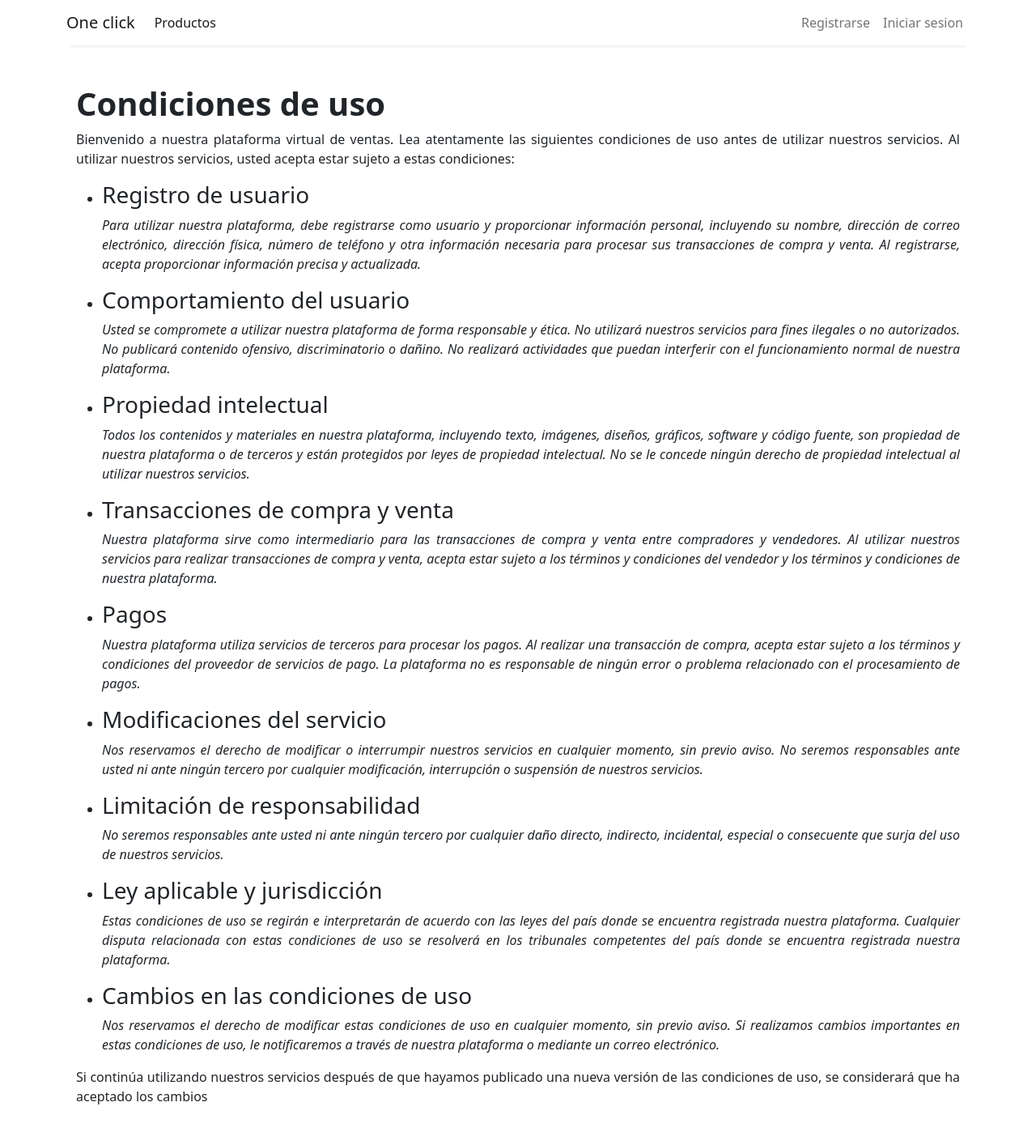
After one commit to pablo137/carrito, a Django app: page /condiciones in a window 1280 px wide. The commit adds this page. Shown: the whole page at 81% size. Run offline with Django 3.2, Linux system fonts and the light colour scheme; some libraries are stand-ins or nearby versions.

Commit message:
ADD HOME AJUSTES

```diff
--- a/store/models/category.py
+++ b/store/models/category.py
@@ -2,6 +2,7 @@ from django.db import  models
 
 class Category(models.Model):
     name = models.CharField(max_length=20)
+    image = models.ImageField(default='uploads/categorias/img_defecto.jpg', upload_to='uploads/categorias/', verbose_name='Imagen de categoria')
 
     @staticmethod
     def get_all_categories():
--- a/store/models/product.py
+++ b/store/models/product.py
@@ -7,7 +7,8 @@ class Product(models.Model):
     price = models.IntegerField(default=0)
     category = models.ForeignKey(Category, on_delete=models.CASCADE, default=1)
     description = models.CharField(max_length=200, default='' , null=True , blank=True)
-    image = models.ImageField(upload_to='uploads/products/')
+    image = models.ImageField(default='uploads/products/img_defecto_p.jpg',upload_to='uploads/products/')
+    stock = models.BooleanField(default=True)
 
     @staticmethod
     def get_products_by_id(ids):
--- a/store/templates/base.html
+++ b/store/templates/base.html
@@ -1,25 +1,43 @@
-<!doctype html>
+<!DOCTYPE html>
 <html lang="en">
 
 <head>
   <!-- Required meta tags -->
-  <meta charset="utf-8">
-  <meta name="viewport" content="width=device-width, initial-scale=1, shrink-to-fit=no">
+  <meta charset="utf-8" />
+  <meta name="viewport" content="width=device-width, initial-scale=1, shrink-to-fit=no" />
 
   <!-- Bootstrap CSS -->
   <link rel="stylesheet" href="https://maxcdn.bootstrapcdn.com/bootstrap/4.0.0/css/bootstrap.min.css"
-    integrity="sha384-Gn5384xqQ1aoWXA+058RXPxPg6fy4IWvTNh0E263XmFcJlSAwiGgFAW/dAiS6JXm" crossorigin="anonymous">
+    integrity="sha384-Gn5384xqQ1aoWXA+058RXPxPg6fy4IWvTNh0E263XmFcJlSAwiGgFAW/dAiS6JXm" crossorigin="anonymous" />
+
+  <!-- CARROUSEL -->
+  <link href="https://cdn.jsdelivr.net/npm/bootstrap@5.3.0-alpha1/dist/css/bootstrap.min.css" rel="stylesheet"
+    integrity="sha384-GLhlTQ8iRABdZLl6O3oVMWSktQOp6b7In1Zl3/Jr59b6EGGoI1aFkw7cmDA6j6gD" crossorigin="anonymous">
+  <!-- Bootstrap CSS -->
+  <link href="https://cdn.jsdelivr.net/npm/bootstrap@5.0.1/dist/css/bootstrap.min.css" rel="stylesheet"
+    integrity="sha384-+0n0xVW2eSR5OomGNYDnhzAbDsOXxcvSN1TPprVMTNDbiYZCxYbOOl7+AMvyTG2x" crossorigin="anonymous" />
+  <link rel="stylesheet" href="https://cdnjs.cloudflare.com/ajax/libs/OwlCarousel2/2.3.4/assets/owl.carousel.min.css"
+    integrity="sha512-tS3S5qG0BlhnQROyJXvNjeEM4UpMXHrQfTGmbQ1gKmelCxlSEBUaxhRBj/EFTzpbP4RVSrpEikbmdJobCvhE3g=="
+    crossorigin="anonymous" />
+  <link rel="stylesheet"
+    href="https://cdnjs.cloudflare.com/ajax/libs/OwlCarousel2/2.3.4/assets/owl.theme.default.min.css"
+    integrity="sha512-sMXtMNL1zRzolHYKEujM2AqCLUR9F2C4/05cdbxjjLSRvMQIciEPCQZo++nk7go3BtSuK9kfa/s+a4f4i5pLkw=="
+    crossorigin="anonymous" />
+  <link href="https://cdn.jsdelivr.net/npm/bootstrap@5.3.0-alpha1/dist/css/bootstrap.min.css" rel="stylesheet"
+    integrity="sha384-GLhlTQ8iRABdZLl6O3oVMWSktQOp6b7In1Zl3/Jr59b6EGGoI1aFkw7cmDA6j6gD" crossorigin="anonymous" />
 
   <title>{% block title %}{% endblock %}</title>
 
   <style>
-    nav{
+    nav {
       background-color: white;
     }
+
     .one-edge-shadow {
       box-shadow: 0 8px 2px -5px rgb(246, 245, 245);
     }
-.display-8{
+
+    .display-8 {
       font-weight: 200;
       font-size: 30px;
     }
@@ -27,14 +45,9 @@
 </head>
 
 <body>
-
-  <!-- navbar -->
-
-  <nav class="one-edge-shadow
-  sticky-top navbar
-  navbar-expand-lg
-   navbar-light bg-white">
-    <a class="navbar-brand" href="/">One click</a>
+  <div class="container">
+    <nav class="one-edge-shadow sticky-top navbar navbar-expand-lg navbar-light bg-white">
+      <a class="navbar-brand" href="{% url 'home' %}">One click</a>
       <button class="navbar-toggler" type="button" data-toggle="collapse" data-target="#navbarSupportedContent"
         aria-controls="navbarSupportedContent" aria-expanded="false" aria-label="Toggle navigation">
         <span class="navbar-toggler-icon"></span>
@@ -47,41 +60,38 @@
           </li>
         </ul>
 
-
-      <ul class=" navbar-nav my-2 my-lg-0">
-        <li class="nav-item ">
+        <ul class="navbar-nav my-2 my-lg-0">
+          {% if request.session.customer %}
+          <li class="nav-item">
             <a class="nav-link" href="/cart">Carrito
               <span class="badge badge-info">{{request.session.cart.keys|length}}</span>
               <span class="sr-only">(current)</span></a>
           </li>
-        {% if request.session.customer %}
-
-        <li class="nav-item ">
+          <li class="nav-item">
+            <a class="nav-link" href="/perfil">Perfil<span class="sr-only">(current)</span></a>
+          </li>
+          <li class="nav-item">
             <a class="nav-link" href="/orders">Orden<span class="sr-only">(current)</span></a>
           </li>
-        <li class="nav-item ">
+          <li class="nav-item">
             <a class="nav-link" href="/logout">Cerrar sesion<span class="sr-only">(current)</span></a>
           </li>
           {% else %}
 
-        <li class="nav-item ">
+          <li class="nav-item">
             <a class="nav-link" href="/signup">Registrarse<span class="sr-only">(current)</span></a>
           </li>
-        <li class="nav-item ">
+          <li class="nav-item">
             <a class="nav-link" href="/login">Iniciar sesion<span class="sr-only">(current)</span></a>
           </li>
           {% endif %}
-
-
-
         </ul>
-
-
       </div>
     </nav>
 
-
     {% block content %}{% endblock %}
+  </div>
+  <!-- navbar -->
 
   <!-- Optional JavaScript -->
   <!-- jQuery first, then Popper.js, then Bootstrap JS -->
@@ -94,6 +104,38 @@
   <script src="https://maxcdn.bootstrapcdn.com/bootstrap/4.0.0/js/bootstrap.min.js"
     integrity="sha384-JZR6Spejh4U02d8jOt6vLEHfe/JQGiRRSQQxSfFWpi1MquVdAyjUar5+76PVCmYl"
     crossorigin="anonymous"></script>
+
+  <!-- CARROUSEL -->
+  <script src="https://cdn.jsdelivr.net/npm/bootstrap@5.3.0-alpha1/dist/js/bootstrap.bundle.min.js"
+    integrity="sha384-w76AqPfDkMBDXo30jS1Sgez6pr3x5MlQ1ZAGC+nuZB+EYdgRZgiwxhTBTkF7CXvN"
+    crossorigin="anonymous"></script>
+  <script src="https://cdnjs.cloudflare.com/ajax/libs/jquery/3.6.0/jquery.min.js"></script>
+
+  <!-- Option 1: Bootstrap Bundle with Popper -->
+  <script src="https://cdn.jsdelivr.net/npm/bootstrap@5.0.1/dist/js/bootstrap.bundle.min.js"
+    integrity="sha384-gtEjrD/SeCtmISkJkNUaaKMoLD0//ElJ19smozuHV6z3Iehds+3Ulb9Bn9Plx0x4"
+    crossorigin="anonymous"></script>
+  <script src="https://cdnjs.cloudflare.com/ajax/libs/OwlCarousel2/2.3.4/owl.carousel.min.js"
+    integrity="sha512-bPs7Ae6pVvhOSiIcyUClR7/q2OAsRiovw4vAkX+zJbw3ShAeeqezq50RIIcIURq7Oa20rW2n2q+fyXBNcU9lrw=="
+    crossorigin="anonymous"></script>
+  <script>
+    $(".owl-carousel").owlCarousel({
+      loop: true,
+      margin: 15,
+      nav: true,
+      responsive: {
+        0: {
+          items: 1,
+        },
+        600: {
+          items: 2,
+        },
+        1000: {
+          items: 3,
+        },
+      },
+    });
+  </script>
 </body>
 
 </html>
--- /dev/null
+++ b/store/templates/html_static/condiciones_uso.html
@@ -0,0 +1,122 @@
+{% extends 'base.html' %}
+{% block title %} Condiciones de uso {% endblock %}
+{% block content %}
+<div class="container mt-5 mb-5 text-justify">
+    <h1 class="fw-bold"> Condiciones de uso </h1>
+
+    <p>
+        Bienvenido a nuestra plataforma virtual de ventas. Lea atentamente las siguientes condiciones de uso antes de
+        utilizar nuestros servicios. Al utilizar nuestros servicios, usted acepta estar sujeto a estas condiciones:
+    </p>
+
+    <ul>
+        <li>
+            <h3>Registro de usuario</h3>
+            <p class="font-italic">
+                Para utilizar nuestra plataforma, debe registrarse como usuario y proporcionar información personal,
+                incluyendo su
+                nombre, dirección de correo electrónico, dirección física, número de teléfono y otra información
+                necesaria
+                para
+                procesar sus transacciones de compra y venta. Al registrarse, acepta proporcionar información precisa y
+                actualizada.
+
+            </p>
+        </li>
+        <li>
+            <h3>Comportamiento del usuario</h3>
+            <p class="font-italic">Usted se compromete a utilizar nuestra plataforma de forma responsable y ética. No utilizará nuestros
+                servicios para
+                fines ilegales o no autorizados. No publicará contenido ofensivo, discriminatorio o dañino. No realizará
+                actividades
+                que puedan interferir con el funcionamiento normal de nuestra plataforma.</p>
+        </li>
+        <li>
+            <h3>Propiedad intelectual</h3>
+            <p class="font-italic">Todos los contenidos y materiales en nuestra plataforma, incluyendo texto, imágenes, diseños, gráficos,
+                software y
+                código fuente, son propiedad de nuestra plataforma o de terceros y están protegidos por leyes de
+                propiedad
+                intelectual. No se le concede ningún derecho de propiedad intelectual al utilizar nuestros servicios.
+            </p>
+        </li>
+        <li>
+            <h3>Transacciones de compra y venta</h3>
+            <p class="font-italic">
+                Nuestra plataforma sirve como intermediario para las transacciones de compra y venta entre compradores y
+                vendedores.
+                Al utilizar nuestros servicios para realizar transacciones de compra y venta, acepta estar sujeto a los
+                términos y
+                condiciones del vendedor y los términos y condiciones de nuestra plataforma.
+
+            </p>
+        </li>
+        <li>
+            <h3>Pagos</h3>
+            <p class="font-italic">
+                Nuestra plataforma utiliza servicios de terceros para procesar los pagos. Al realizar una transacción de
+                compra,
+                acepta estar sujeto a los términos y condiciones del proveedor de servicios de pago. La plataforma no es
+                responsable
+                de ningún error o problema relacionado con el procesamiento de pagos.
+
+            </p>
+        </li>
+        <li>
+            <h3>Modificaciones del servicio</h3>
+            <p class="font-italic">
+                Nos reservamos el derecho de modificar o interrumpir nuestros servicios en cualquier momento, sin previo
+                aviso. No
+                seremos responsables ante usted ni ante ningún tercero por cualquier modificación, interrupción o
+                suspensión
+                de
+                nuestros servicios.
+
+            </p>
+        </li>
+        <li>
+            <h3>Limitación de responsabilidad</h3>
+            <p class="font-italic">
+                No seremos responsables ante usted ni ante ningún tercero por cualquier daño directo, indirecto,
+                incidental,
+                especial o consecuente que surja del uso de nuestros servicios.
+
+            </p>
+        </li>
+        <li>
+            <h3>Ley aplicable y jurisdicción</h3>
+
+            <p class="font-italic">
+                Estas condiciones de uso se regirán e interpretarán de acuerdo con las leyes del país donde se encuentra
+                registrada
+                nuestra plataforma. Cualquier disputa relacionada con estas condiciones de uso se resolverá en los
+                tribunales
+                competentes del país donde se encuentra registrada nuestra plataforma.
+
+            </p>
+        </li>
+        <li>
+            <h3>
+                Cambios en las condiciones de uso
+            </h3>
+
+            <p class="font-italic">
+                Nos reservamos el derecho de modificar estas condiciones de uso en cualquier momento, sin previo aviso.
+                Si
+                realizamos cambios importantes en estas condiciones de uso, le notificaremos a través de nuestra
+                plataforma
+                o
+                mediante un correo electrónico.
+
+            </p>
+        </li>
+    </ul>
+    <p>
+        Si continúa utilizando nuestros servicios después de que hayamos publicado una nueva versión de las condiciones
+        de
+        uso, se considerará que ha aceptado los cambios
+
+    </p>
+</div>
+
+{% endblock %}
--- a/store/urls.py
+++ b/store/urls.py
@@ -1,22 +1,29 @@
 from django.contrib import admin
 from django.urls import path
-from .views.home import Index , store
+from .views.home import Index, store, home, condiciones_uso, privacidad
 from .views.signup import Signup
-from .views.login import Login , logout
+from .views.login import Login, logout
 from .views.cart import Cart
 from .views.checkout import CheckOut
 from .views.orders import OrderView
-from .middlewares.auth import  auth_middleware
+from .views.perfil import perfil
+from .middlewares.auth import auth_middleware
 
 
 urlpatterns = [
     path('', Index.as_view(), name='homepage'),
-    path('store', store , name='store'),
+    path('home', home, name='home'),
+    path('condiciones', condiciones_uso, name='condiciones'),
+    path('privacidad', privacidad, name='privacidad'),
+
+    path('store', store, name='store'),
 
     path('signup', Signup.as_view(), name='signup'),
     path('login', Login.as_view(), name='login'),
-    path('logout', logout , name='logout'),
-    path('cart', auth_middleware(Cart.as_view()) , name='cart'),
-    path('check-out', CheckOut.as_view() , name='checkout'),
+    path('perfil', perfil, name='perfil'),
+
+    path('logout', logout, name='logout'),
+    path('cart', auth_middleware(Cart.as_view()), name='cart'),
+    path('check-out', CheckOut.as_view(), name='checkout'),
     path('orders', auth_middleware(OrderView.as_view()), name='orders'),
 ]
--- a/store/views/home.py
+++ b/store/views/home.py
@@ -56,3 +56,15 @@ def store(request):
 
     print('you are : ', request.session.get('email'))
     return render(request, 'index.html', data)
+
+def home(request):
+    categorias = Category.get_all_categories()
+    context = {'categorias' : categorias,}
+    return render(request, "home.html", context)
+
+
+def condiciones_uso(resquest):
+    return render(resquest, 'html_static/condiciones_uso.html')
+
+def privacidad(resquest):
+    return render(resquest, 'html_static/privacidad.html')
--- a/store/views/login.py
+++ b/store/views/login.py
@@ -36,4 +36,4 @@ class Login(View):
 
 def logout(request):
     request.session.clear()
-    return redirect('login')
+    return redirect('home')
```
Also changed, not shown: store/templates/home.html (added, +57 -0 lines), store/templates/html_static/privacidad.html (added, +82 -0 lines), store/templates/index.html (+6 -4 lines), store/templates/perfil.html (added, +10 -0 lines), store/views/perfil.py (added, +10 -0 lines), store/views/signup.py (+9 -9 lines), db.sqlite3, store/migrations/0013_category_image.py (added), store/migrations/0014_auto_20230527_1705.py (added), uploads/categorias/img_defecto.jpg (added), uploads/products/img_defecto_p.jpg (added). Lines whose indentation alone changed are shown as unchanged.
